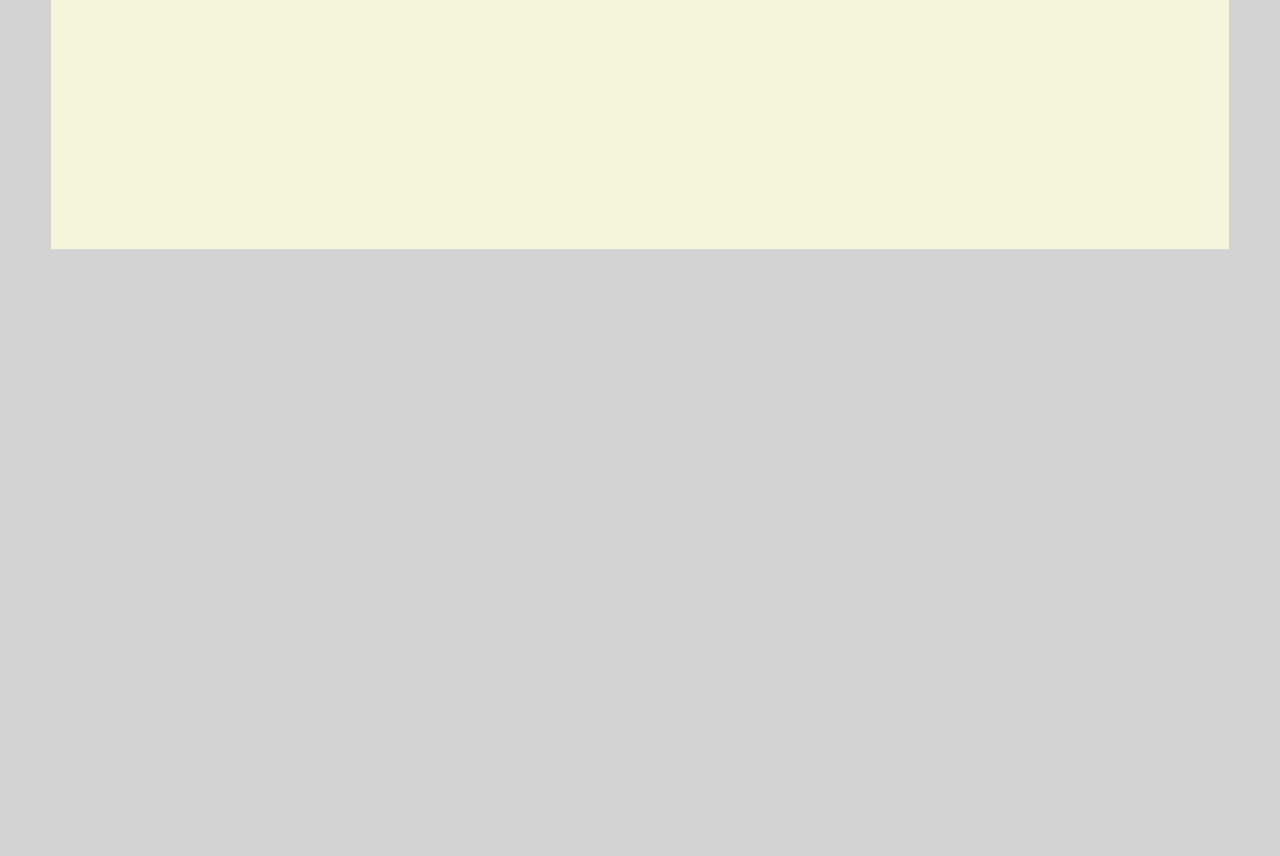
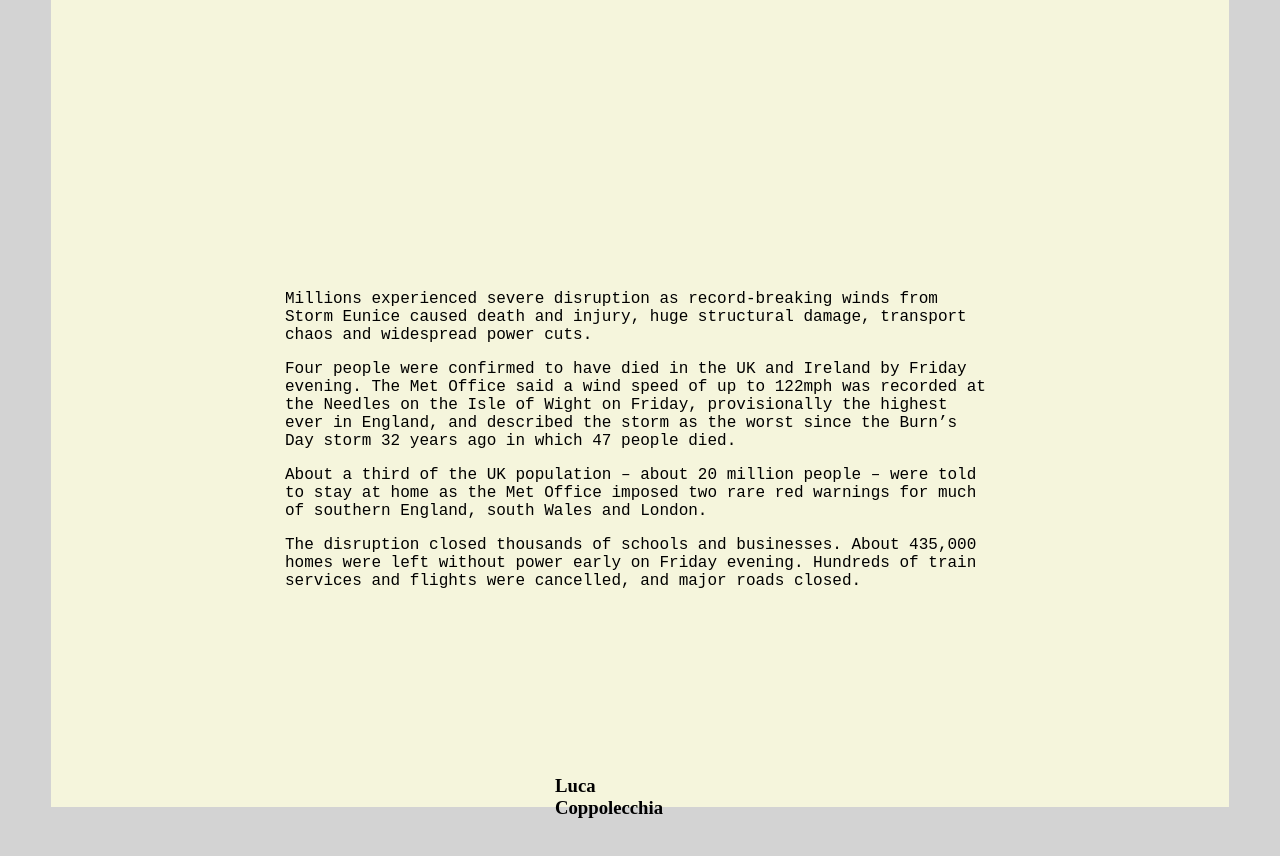
Before and after one commit to yooLucq/Prova, a plain HTML site: page index.html in a window 1280 px wide. Shown: the part 991-1847 px from the top of the page. Before the commit the page ends 1291 px from the top, so only its background shows below. Drawn offline with Linux system fonts and the light colour scheme.

Commit message:
signature and text

```diff
--- a/index.html
+++ b/index.html
@@ -24,9 +24,33 @@
                 <img class="img" src="static/imgs/hills.png">
             </div>
 
+            <div class="text-container">
+                <p class="overpass-mono">
+                    Millions experienced severe disruption as record-breaking winds from Storm Eunice caused death and injury, huge structural damage, transport chaos and widespread power cuts.
+                </p>
+
+                <p class="overpass-mono">
+                    Four people were confirmed to have died in the UK and Ireland by Friday evening. The Met Office said a wind speed of up to 122mph was recorded at the Needles on the Isle of Wight on Friday, provisionally the highest ever in England, and described the storm as the worst since the Burn’s Day storm 32 years ago in which 47 people died.
+                </p>
+
+                <p class="overpass-mono">
+                    About a third of the UK population – about 20 million people – were told to stay at home as the Met Office imposed two rare red warnings for much of southern England, south Wales and London.
+                </p>
+
+                <p class="overpass-mono">
+                    The disruption closed thousands of schools and businesses. About 435,000 homes were left without power early on Friday evening. Hundreds of train services and flights were cancelled, and major roads closed.
+                </p>
+            </div>
+
+            <div class="signature">
+                <h3 class="overpass-mono-bold">
+                    Luca
+                    <br>
+                    Coppolecchia
+                </h3>
+            </div>
         </main>
     </article>
-
     <script type="text/javascript" src="static/js/myscript.js"></script>
 </body>
 </html>
--- a/static/css/commons.css
+++ b/static/css/commons.css
@@ -71,3 +71,17 @@
     font-weight: 900;
     font-style: italic;
   }
+
+  @import url('https://fonts.googleapis.com/css2?family=Overpass+Mono:wght@300..700&display=swap');
+
+
+.overpass-mono {
+  font-family: "Overpass Mono", monospace;
+  font-optical-sizing: auto;
+  font-weight: lighter;
+  font-style: normal;
+}
+
+.overpass-mono-bold{
+  font-weight: bold;
+}
--- a/static/css/signature.css
+++ b/static/css/signature.css
@@ -0,0 +1,7 @@
+.signature
+{
+    align-self: center;
+    width: 170px;
+    height: 4vw;
+    left: 365px;
+}
--- a/static/css/text.css
+++ b/static/css/text.css
@@ -0,0 +1,14 @@
+.text-container
+{
+    margin: 2vw;
+    align-self: center;
+    width: 710px;
+    height: 456px;
+    left: 365px;
+    top: 1104px;
+}
+
+.text-conteiner p
+{
+    font-size: 18px;
+}
```
Also changed, not shown: static/css/title.css (line endings or trailing spaces).
